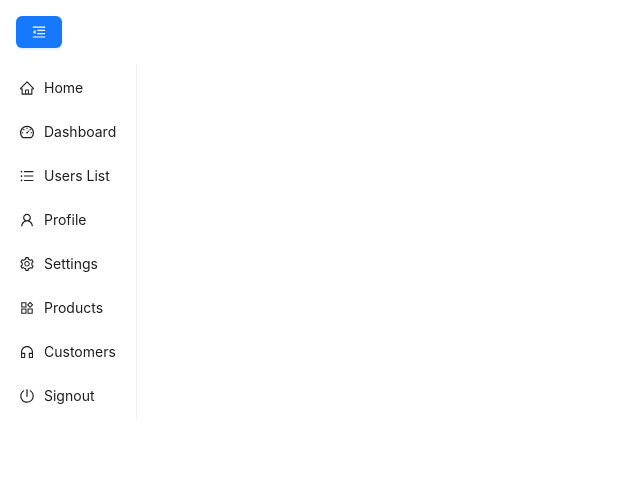
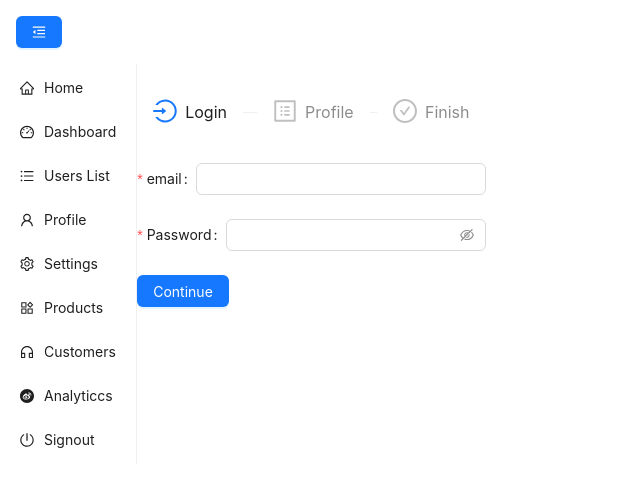
Before and after one commit to rakshitagarwal/ant-mobx, a React (Create React App) app: page /analytics in a window 1280 px wide. Shown: the top 486 px of the page, without its empty margins (0-640 px from the left). Built offline with nearby package versions, Linux system fonts and the light colour scheme.

Commit message:
steps in antd

```diff
--- /dev/null
+++ b/src/components/FirstStep.js
@@ -0,0 +1,42 @@
+import { Button, Form, Input } from "antd";
+
+const LoginForm = ({ onFinish, initialValues }) => {
+    return (
+      <Form onFinish={onFinish} initialValues={initialValues}>
+        <Form.Item
+          label="email"
+          name={"emailAddress"}
+          rules={[
+            {
+              required: true,
+              type: "email",
+              message: "Please enter a valid email address",
+            },
+          ]}
+        >
+          <Input />
+        </Form.Item>
+
+        <Form.Item
+          label="Password"
+          name={"password"}
+          rules={[
+            {
+              required: true,
+              message: "Please enter your password",
+            },
+          ]}
+        >
+          <Input.Password />
+        </Form.Item>
+
+        <Form.Item>
+          <Button type="primary" htmlType="submit">
+            Continue
+          </Button>
+        </Form.Item>
+      </Form>
+    );
+  };
+
+  export default LoginForm;
--- a/src/components/MenuBar.js
+++ b/src/components/MenuBar.js
@@ -12,6 +12,7 @@ import {
   SettingOutlined,
   ProductOutlined,
   CustomerServiceOutlined,
+  WeiboCircleOutlined
 } from "@ant-design/icons";
 import DataTable from "./DataTable";
 import DashboardTabs from "./DashboardTabs";
@@ -22,6 +23,7 @@ import Home from "./Home";
 import Settings from "./Settings";
 import InputForm from "./InputForm";
 import VisibleCards from "./VisibleCards";
+import Step from "./Steps";
 
 const items1 = [
   { label: "Home", key: "/", icon: <HomeOutlined /> },
@@ -31,6 +33,7 @@ const items1 = [
   { label: "Settings", key: "/settings", icon: <SettingOutlined /> },
   { label: "Products", key: "/products", icon: <ProductOutlined /> },
   { label: "Customers", key: "/customers", icon: <CustomerServiceOutlined /> },
+  { label: "Analyticcs", key: "/analytics", icon: <WeiboCircleOutlined /> },
   { label: "Signout", key: "signout", icon: <PoweroffOutlined /> },
 ];
 
@@ -96,6 +99,7 @@ function Content() {
         <Route path="/products" element={<InputForm />} />
         <Route path="/customers" element={<VisibleCards />} />
         <Route path="/settings" element={<Settings />} />
+        <Route path="/analytics" element={<Step />} />
       </Routes>
     </div>
   );
--- /dev/null
+++ b/src/components/SecondStep.js
@@ -0,0 +1,41 @@
+import { Button, Form, Input } from "antd";
+
+const ProfileForm = ({ onFinish, initialValues }) => {
+  return (
+    <Form onFinish={onFinish} initialValues={initialValues}>
+      <Form.Item
+        label="First Name"
+        name="firstName"
+        rules={[
+          {
+            required: true,
+            message: "Please enter your first name",
+          },
+        ]}
+      >
+        <Input />
+      </Form.Item>
+
+      <Form.Item
+        label="Last Name"
+        name="lastName"
+        rules={[
+          {
+            required: true,
+            message: "Please enter your last name",
+          },
+        ]}
+      >
+        <Input />
+      </Form.Item>
+
+      <Form.Item>
+        <Button type="primary" htmlType="submit">
+          Continue
+        </Button>
+      </Form.Item>
+    </Form>
+  );
+};
+
+export default ProfileForm;
--- /dev/null
+++ b/src/components/Steps.js
@@ -0,0 +1,75 @@
+import { Steps } from "antd";
+import {
+  LoginOutlined,
+  ProfileOutlined,
+  CheckCircleOutlined,
+} from "@ant-design/icons";
+
+import React, { useState } from "react";
+import LoginForm from "./FirstStep";
+import ProfileForm from "./SecondStep";
+import Finish from "./ThirdStep";
+
+const Step = () => {
+  const [current, setCurrent] = useState(0);
+  const [loginDetails, setLoginDetails] = useState(null);
+  const [profileDetails, setProfileDetails] = useState(null);
+
+  const onFinishLoginForm = (values) => {
+    setLoginDetails(values);
+    setCurrent(1);
+  };
+  const onFinishProfileForm = (values) => {
+    setProfileDetails(values);
+    setCurrent(2);
+  };
+
+  const isStepDisabled = (stepNumber) => {
+    if (stepNumber === 0) {
+      return false;
+    }
+    if (stepNumber === 1) {
+      return loginDetails === null;
+    }
+    if (stepNumber === 2) {
+      return loginDetails === null || profileDetails === null;
+    }
+  };
+
+  const forms = [
+    <LoginForm onFinish={onFinishLoginForm} initialValues={loginDetails} />,
+    <ProfileForm
+      onFinish={onFinishProfileForm}
+      initialValues={profileDetails}
+    />,
+    <Finish />,
+  ];
+  return (
+    <div>
+      <Steps
+        style={{ padding: "32px 16px" }}
+        onChange={setCurrent}
+        current={current}
+      >
+        <Steps.Step
+          disabled={isStepDisabled(0)}
+          title="Login"
+          icon={<LoginOutlined />}
+        />
+        <Steps.Step
+          disabled={isStepDisabled(1)}
+          title="Profile"
+          icon={<ProfileOutlined />}
+        />
+        <Steps.Step
+          disabled={isStepDisabled(2)}
+          title="Finish"
+          icon={<CheckCircleOutlined />}
+        />
+      </Steps>
+      {forms[current]}
+    </div>
+  );
+};
+
+export default Step;
--- /dev/null
+++ b/src/components/ThirdStep.js
@@ -0,0 +1,12 @@
+import { Button } from "antd";
+
+const Finish = () => {
+  return (
+    <>
+      <h1>You are all set</h1>
+      <Button type="primary">Finish</Button>
+    </>
+  );
+};
+
+export default Finish;
```
